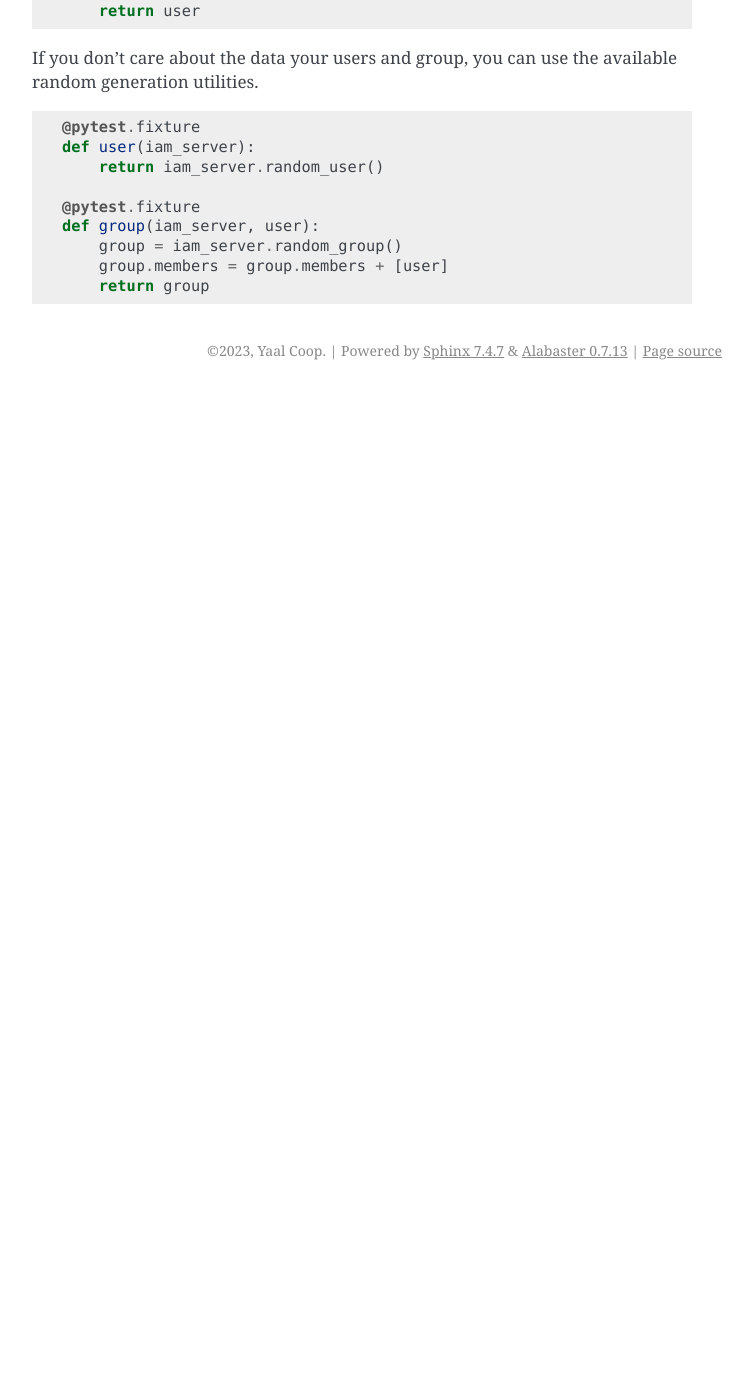
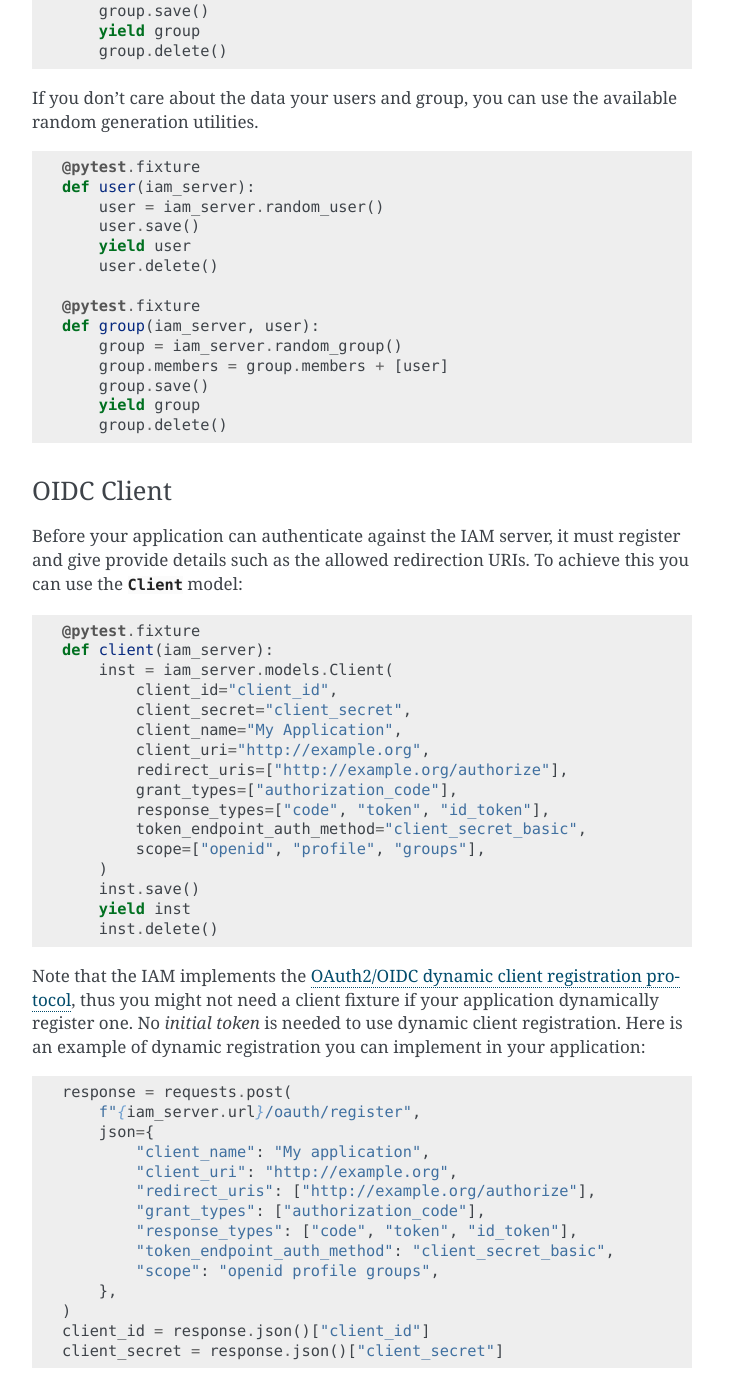
Before and after one commit to pytest-dev/pytest-iam, a Sphinx documentation site: the page built from doc/tutorial.rst, in a window 1280 px wide and 1400 px high, scrolled down 1441 px. Shown: the whole window, without its empty margins (388-1141 px from the left). Built offline with Sphinx 7.4.7, drawn with Linux system fonts in a browser that asks for light colours; before the commit the page ends 1831 px from its top, so only the background shows below that; some of the changed text lies outside the part shown.

Commit message:
doc: clients tutorial

```diff
--- a/doc/tutorial.rst
+++ b/doc/tutorial.rst
@@ -53,16 +53,18 @@ IAM server for your tests. Optionnally you can put them in pytest fixtures so th
             password="password",
         )
         user.save()
-        return user
+        yield user
+        user.delete()
 
     @pytest.fixture
     def group(iam_server, user):
-        user = iam_server.models.Group(
+        group = iam_server.models.Group(
             display_name="group",
             members=[user],
         )
-        user.save()
-        return user
+        group.save()
+        yield group
+        group.delete()
 
 If you don't care about the data your users and group, you can use the available random generation utilities.
 
@@ -70,10 +72,62 @@ If you don't care about the data your users and group, you can use the available
 
     @pytest.fixture
     def user(iam_server):
-        return iam_server.random_user()
+        user = iam_server.random_user()
+        user.save()
+        yield user
+        user.delete()
 
     @pytest.fixture
     def group(iam_server, user):
         group = iam_server.random_group()
         group.members = group.members + [user]
-        return group
+        group.save()
+        yield group
+        group.delete()
+
+OIDC Client
+~~~~~~~~~~~
+
+Before your application can authenticate against the IAM server, it must register and give provide details
+such as the allowed redirection URIs. To achieve this you can use the :class:`~canaille.core.models.Client`
+model:
+
+.. code:: python
+
+    @pytest.fixture
+    def client(iam_server):
+        inst = iam_server.models.Client(
+            client_id="client_id",
+            client_secret="client_secret",
+            client_name="My Application",
+            client_uri="http://example.org",
+            redirect_uris=["http://example.org/authorize"],
+            grant_types=["authorization_code"],
+            response_types=["code", "token", "id_token"],
+            token_endpoint_auth_method="client_secret_basic",
+            scope=["openid", "profile", "groups"],
+        )
+        inst.save()
+        yield inst
+        inst.delete()
+
+Note that the IAM implements the `OAuth2/OIDC dynamic client registration protocol <https://datatracker.ietf.org/doc/html/rfc7591>`_,
+thus you might not need a client fixture if your application dynamically register one. No *initial token* is needed to use dynamic
+client registration. Here is an example of dynamic registration you can implement in your application:
+
+.. code:: python
+
+    response = requests.post(
+        f"{iam_server.url}/oauth/register",
+        json={
+            "client_name": "My application",
+            "client_uri": "http://example.org",
+            "redirect_uris": ["http://example.org/authorize"],
+            "grant_types": ["authorization_code"],
+            "response_types": ["code", "token", "id_token"],
+            "token_endpoint_auth_method": "client_secret_basic",
+            "scope": "openid profile groups",
+        },
+    )
+    client_id = response.json()["client_id"]
+    client_secret = response.json()["client_secret"]
```
Also changed, not shown: CHANGELOG.md (+1 -1 lines), doc/changelog.rst (+2 -5 lines).
